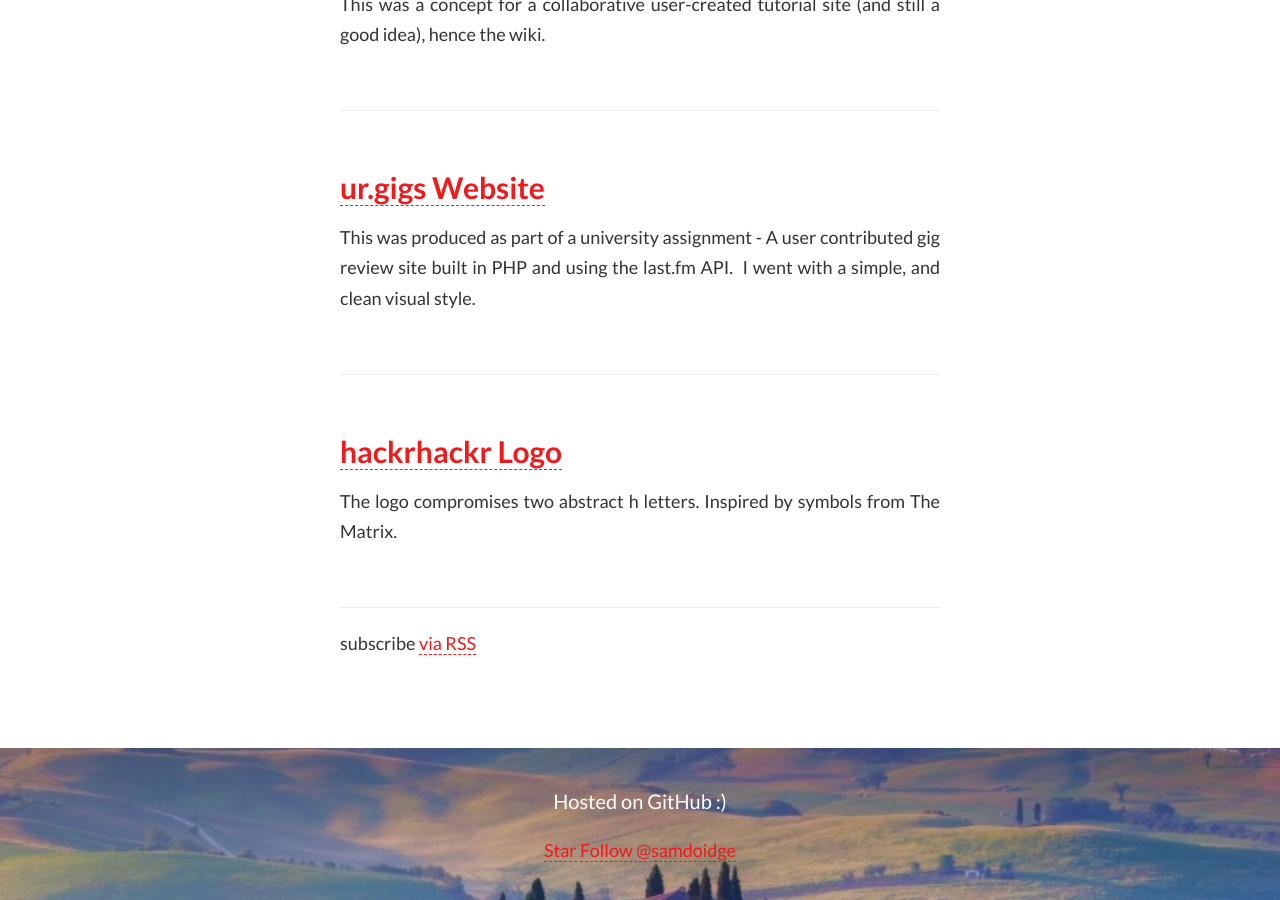
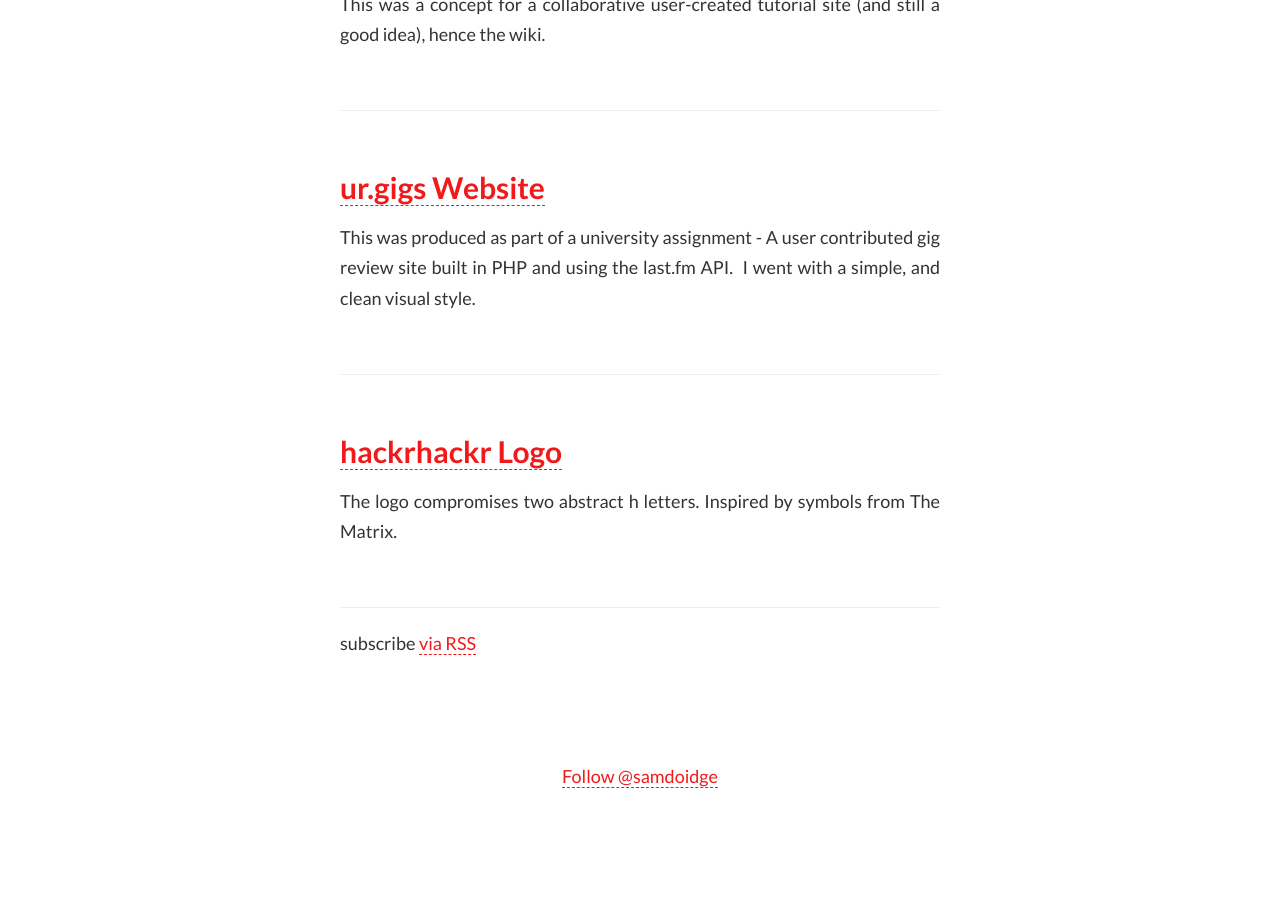
Before and after one commit to samdoidge/samdoidge.com, a Jekyll site: the page built from index.html, in a window 1280 px wide and 900 px high, scrolled down 10090 px. Built offline with Jekyll 4.4.1, drawn with Linux system fonts in a browser that asks for light colours; after the commit the page ends 10916 px from its top, so only the background shows below that.

Commit message:
footer remove gradient

```diff
--- a/_includes/footer.html
+++ b/_includes/footer.html
@@ -1,9 +1,4 @@
-<footer class="footer gradient text-center">
- <p class="credits">
-    Hosted on GitHub :)
-  </p>
-
-  <a class="github-button" href="https://github.com/samdoidge/samdoidge.github.io" data-icon="octicon-star" data-style="mega" data-count-href="/samdoidge/samdoidge.github.io/stargazers" data-count-api="/repos/samdoidge/samdoidge.github.io#stargazers_count" data-count-aria-label="# stargazers on GitHub" aria-label="Star samdoidge/samdoidge.github.io on GitHub">Star</a>
+<footer class="footer text-center">
 
   <!-- Place this tag where you want the button to render. -->
   <a class="github-button" href="https://github.com/samdoidge" data-style="mega" data-count-href="/samdoidge/followers" data-count-api="/users/samdoidge#followers" data-count-aria-label="# followers on GitHub" aria-label="Follow @samdoidge on GitHub">Follow @samdoidge</a>
@@ -14,6 +9,3 @@
 </footer>
   <script src="{{ site.baseurl }}/bower_components/highlightjs/highlight.pack.min.js"></script>
   <script>hljs.initHighlightingOnLoad();</script>
-</body>
-
-</html>
--- a/_layouts/default.html
+++ b/_layouts/default.html
@@ -14,3 +14,6 @@
     </main>
 
   {% include footer.html %}
+
+</html>
+</body>
```
